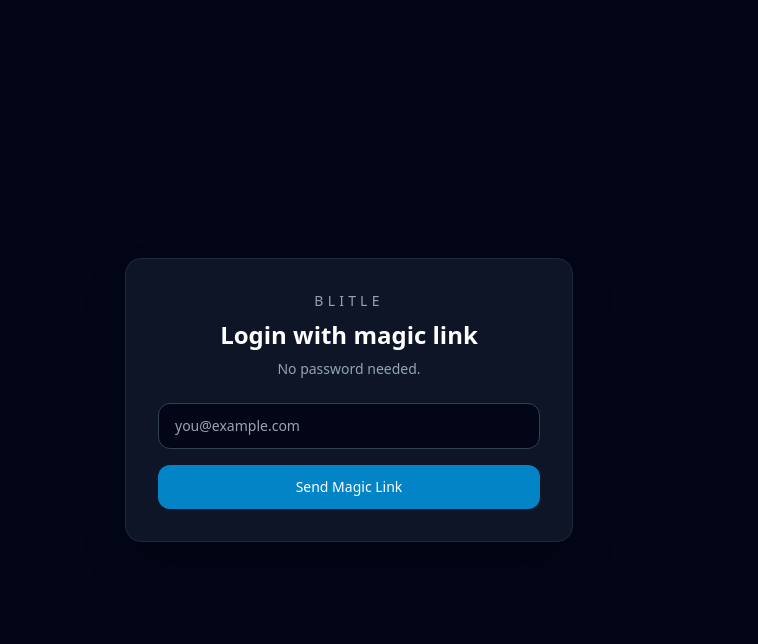
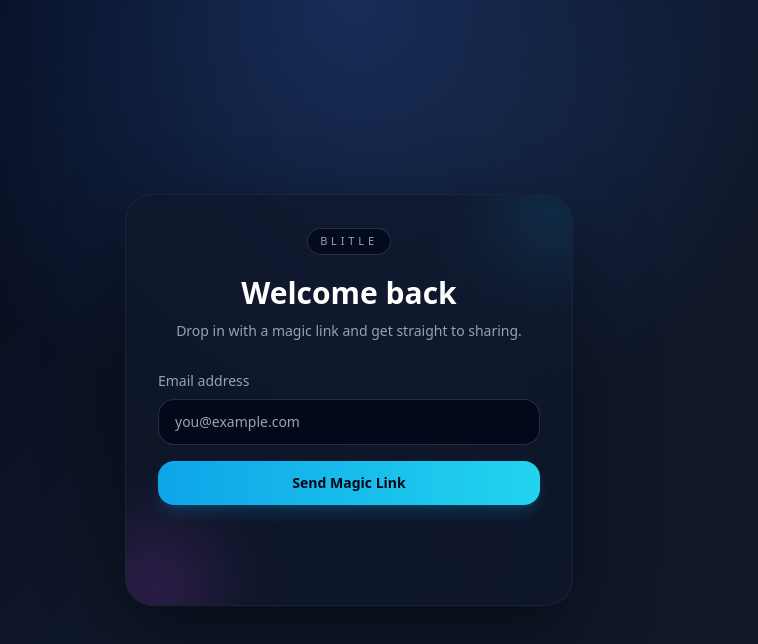
Before and after one commit to streamlet754-blip/Blitle, a Next.js app: page /login in a window 1280 px wide. Shown: the top 644 px of the page, without its empty margins (291-1049 px from the left). Built offline with nearby package versions, Linux system fonts and the light colour scheme.

Commit message:
Polish login animation and styling

```diff
--- a/app/login/page.tsx
+++ b/app/login/page.tsx
@@ -44,40 +44,68 @@ export default function LoginPage() {
   };
 
   return (
-    <main className="flex min-h-screen items-center justify-center bg-slate-950 px-4">
+    <main className="relative flex min-h-screen items-center justify-center overflow-hidden bg-[radial-gradient(circle_at_top,_rgba(59,130,246,0.25),_transparent_45%),linear-gradient(135deg,_#020617_0%,_#0f172a_50%,_#111827_100%)] px-4 py-10">
       <motion.div
-        initial={{ opacity: 0, y: 16 }}
-        animate={{ opacity: 1, y: 0 }}
-        transition={{ duration: 0.3 }}
-        className="w-full max-w-md rounded-2xl border border-slate-800 bg-slate-900/90 p-8 shadow-2xl shadow-black/40"
+        initial={{ opacity: 0, y: 24, scale: 0.97 }}
+        animate={{ opacity: 1, y: 0, scale: 1 }}
+        transition={{ duration: 0.35, ease: 'easeOut' }}
+        className="relative w-full max-w-md overflow-hidden rounded-[28px] border border-slate-800/80 bg-slate-900/75 p-8 shadow-[0_30px_80px_rgba(0,0,0,0.45)] backdrop-blur-xl"
       >
-        <div className="mb-6 text-center">
-          <p className="text-sm uppercase tracking-[0.3em] text-slate-400">Blitle</p>
-          <h1 className="mt-2 text-2xl font-semibold text-white">Login with magic link</h1>
-          <p className="mt-2 text-sm text-slate-400">No password needed.</p>
+        <motion.div
+          animate={{ y: [0, -6, 0], rotate: [0, -2, 0] }}
+          transition={{ duration: 4.5, repeat: Infinity, ease: 'easeInOut' }}
+          className="absolute -right-7 -top-7 h-24 w-24 rounded-full bg-sky-500/20 blur-2xl"
+        />
+        <motion.div
+          animate={{ y: [0, 8, 0], x: [0, 5, 0] }}
+          transition={{ duration: 4.2, repeat: Infinity, ease: 'easeInOut' }}
+          className="absolute -bottom-8 -left-8 h-28 w-28 rounded-full bg-fuchsia-500/20 blur-2xl"
+        />
+
+        <div className="relative z-10 text-center">
+          <div className="mb-5 inline-flex items-center rounded-full border border-slate-700/70 bg-slate-950/70 px-3 py-1 text-[11px] font-medium uppercase tracking-[0.35em] text-slate-400">
+            Blitle
+          </div>
+          <h1 className="text-3xl font-semibold text-white">Welcome back</h1>
+          <p className="mt-2 text-sm leading-6 text-slate-400">Drop in with a magic link and get straight to sharing.</p>
         </div>
 
-        <form onSubmit={handleSubmit} className="space-y-4">
+        <form onSubmit={handleSubmit} className="relative z-10 mt-7 space-y-4">
+          <label className="block text-left text-sm text-slate-400">
+            Email address
             <input
               type="email"
               value={email}
               onChange={(e) => setEmail(e.target.value)}
               placeholder="you@example.com"
               required
-            className="w-full rounded-xl border border-slate-700 bg-slate-950 px-4 py-3 text-sm text-slate-100 outline-none ring-0 focus:border-sky-500"
+              className="mt-2 w-full rounded-2xl border border-slate-700/70 bg-slate-950/80 px-4 py-3 text-sm text-slate-100 outline-none transition focus:border-sky-400 focus:ring-2 focus:ring-sky-500/20"
             />
+          </label>
 
-          <button
+          <motion.button
             type="submit"
             disabled={loading}
-            className="w-full rounded-xl bg-sky-600 px-4 py-3 text-sm font-medium text-white transition hover:bg-sky-500 disabled:cursor-not-allowed disabled:opacity-60"
+            whileHover={!loading ? { scale: 1.01, y: -1 } : undefined}
+            whileTap={!loading ? { scale: 0.99 } : undefined}
+            className="w-full rounded-2xl bg-gradient-to-r from-sky-500 to-cyan-400 px-4 py-3 text-sm font-semibold text-slate-950 shadow-lg shadow-sky-500/20 transition disabled:cursor-not-allowed disabled:opacity-70"
           >
             {loading ? 'Sending...' : 'Send Magic Link'}
-          </button>
+          </motion.button>
         </form>
 
-        {message ? <p className="mt-4 text-center text-sm text-emerald-400">{message}</p> : null}
-        {error ? <p className="mt-4 text-center text-sm text-rose-400">{error}</p> : null}
+        <div className="relative z-10 mt-5 min-h-[3rem] text-center text-sm">
+          {message ? (
+            <motion.p initial={{ opacity: 0, y: 6 }} animate={{ opacity: 1, y: 0 }} className="text-emerald-400">
+              {message}
+            </motion.p>
+          ) : null}
+          {error ? (
+            <motion.p initial={{ opacity: 0, y: 6 }} animate={{ opacity: 1, y: 0 }} className="text-rose-400">
+              {error}
+            </motion.p>
+          ) : null}
+        </div>
       </motion.div>
     </main>
   );
```
Lines whose indentation alone changed are shown as unchanged.
